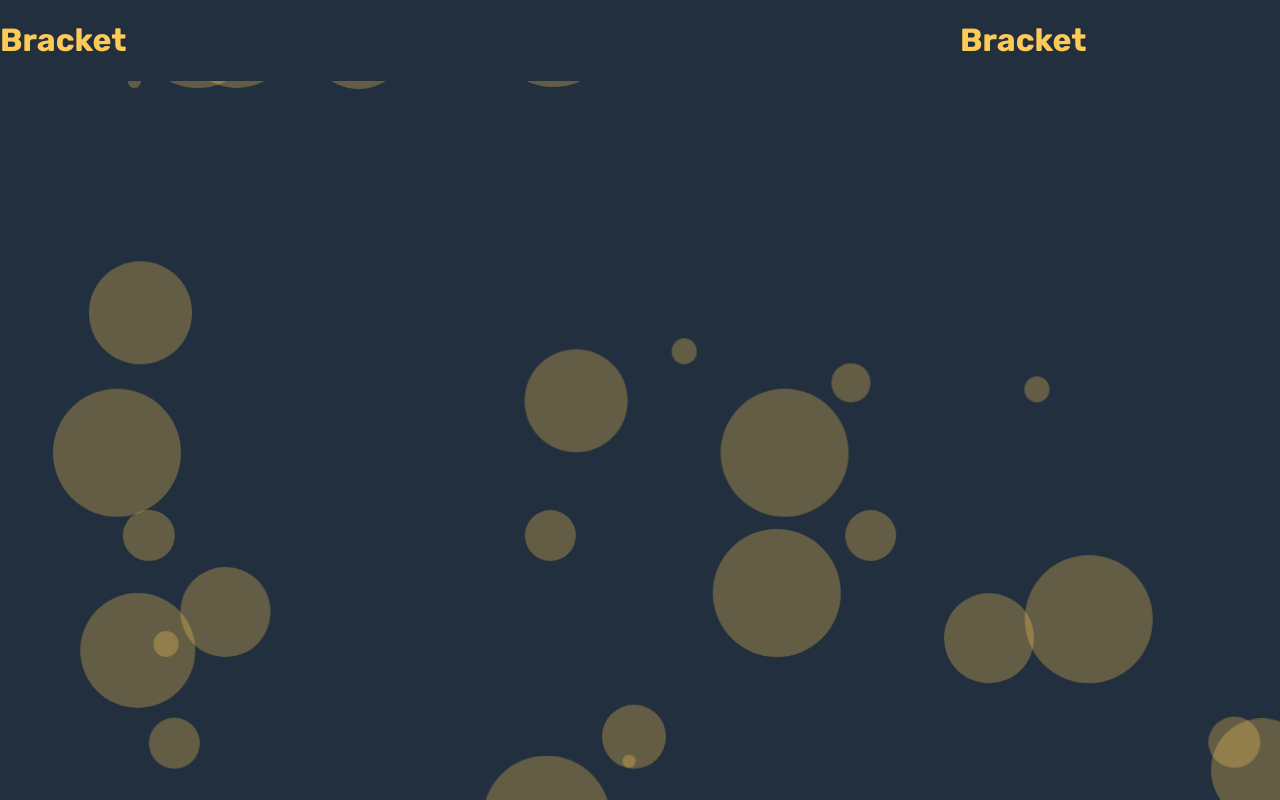
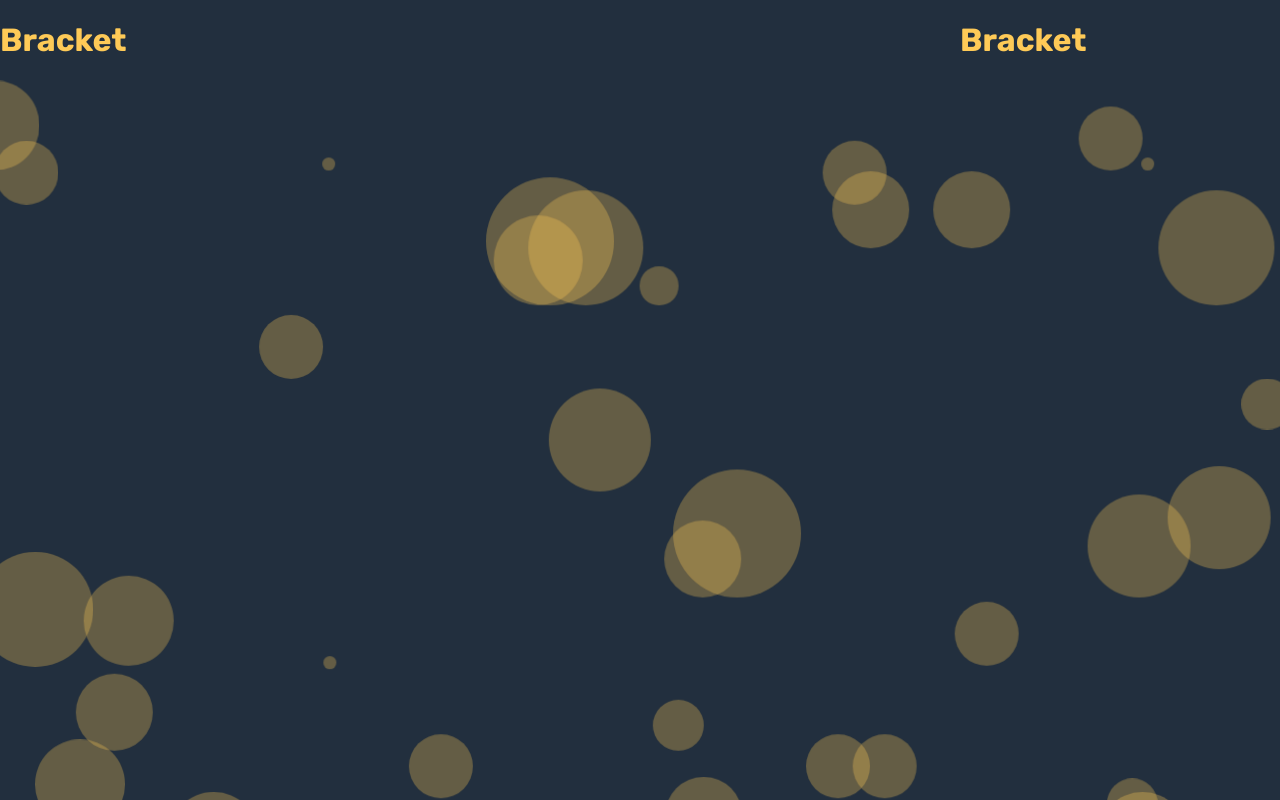
Before and after one commit to grzesiekS/tournament_bracket, a React (Create React App) app: page / in a window 1280 px wide. Built offline with nearby package versions, Linux system fonts and the light colour scheme.

Commit message:
Fix issue with overflow in Background animation

```diff
--- a/src/components/common/BackgroundAnimation/BackgroundAnimation.module.scss
+++ b/src/components/common/BackgroundAnimation/BackgroundAnimation.module.scss
@@ -18,7 +18,6 @@ $sway-type: "sway-left-to-right", "sway-right-to-left";
   position: fixed;
   width: 100%;
   height: 100vh;
-  overflow: hidden;
 }
 
 .bubble {
--- a/src/styles/keyframes.scss
+++ b/src/styles/keyframes.scss
@@ -5,7 +5,7 @@
 
 @keyframes float-up {
   to {
-    transform: translateY(-175vh);
+    transform: translateY(-200vh);
   }
 }
 
```
